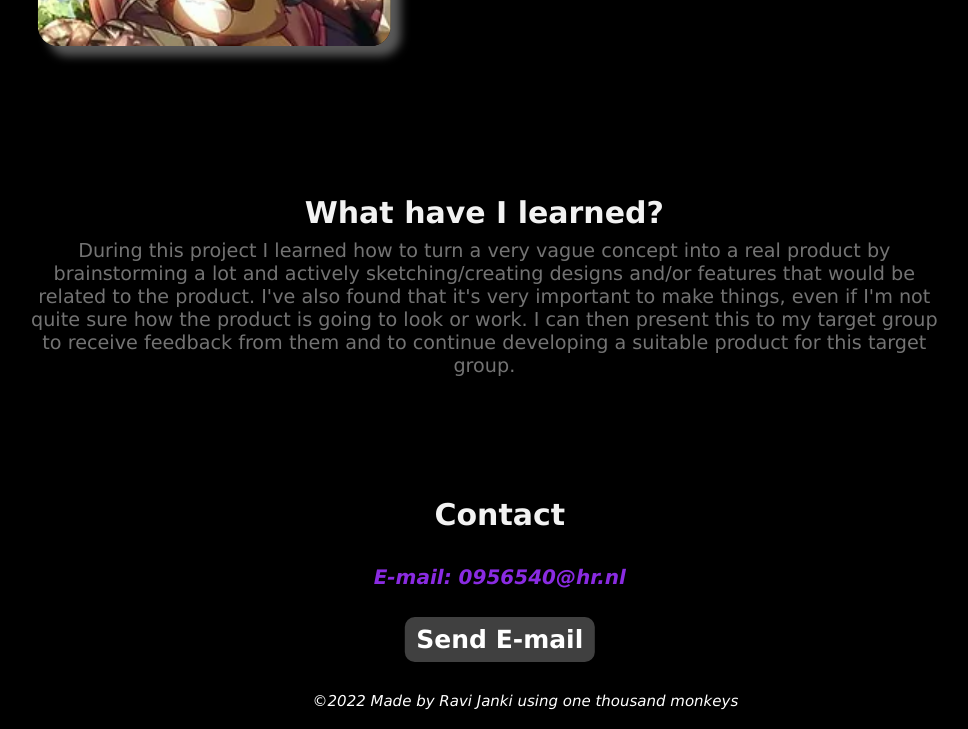
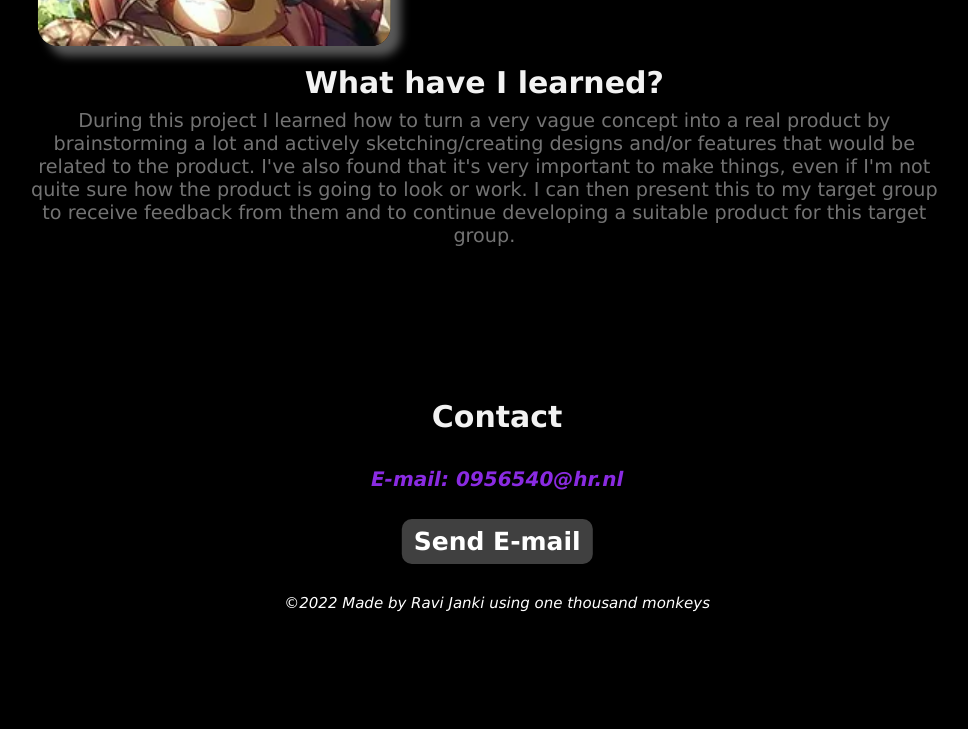
Before and after one commit to Raritoken/Ravi-Janki, a plain HTML site: page Shoufumii.html in a window 1280 px wide. Shown: the part 882-1611 px from the top of the page, without its empty margins (308-1276 px from the left). After the commit the page ends 1513 px from the top, so only its background shows below. Drawn offline with nearby package versions, Linux system fonts and the light colour scheme.

Commit message:
Update Shoufumii.html

```diff
--- a/Shoufumii.html
+++ b/Shoufumii.html
@@ -56,24 +56,19 @@
                     </h3>
                 </div>
             </div>
-        </div>
-    </div>
-    <footer>
-        <div class="row footer-row align-items-end justify-content-center">
-            <div class="col-sm-8 col-md-8 offset-2">
+            <div class="col-sm-8 col-md-8 offset-2 order-3">
                 <div class="intro" style="transform: translateX(1vw); text-align: center;">
+                    <div class="p-3"></div>
                     <div class="p-3"></div>
                     <h2 class="title">Contact</h2>
                     <h3 class="experience"><br>E-mail: 0956540@hr.nl</h3><br>
                     <a class="email"href = "mailto: 0956540@hr.nl" style="color: white;">Send E-mail</a>
                     <div class="p-3"></div>
-                    <div class="col-sm-8 col-md-8 offset-2">
-                        <p style="font-size: 15px; font-style: italic; color: white; transform: translateX(2vw); text-align: center;">©2022 Made by Ravi Janki using one thousand monkeys</p>
-                    </div>
+                    <p style="font-size: 15px; font-style: italic; color: white; text-align: center;">©2022 Made by Ravi Janki using one thousand monkeys</p>
                 </div>
             </div>
         </div>
-    </footer>
+    </div>
     <script src="JS/scripts.js"></script>
     <script src="https://ajax.googleapis.com/ajax/libs/jquery/3.5.1/jquery.min.js"></script>
     </div>
```
